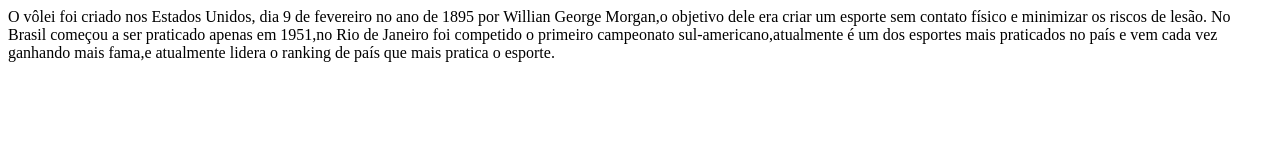
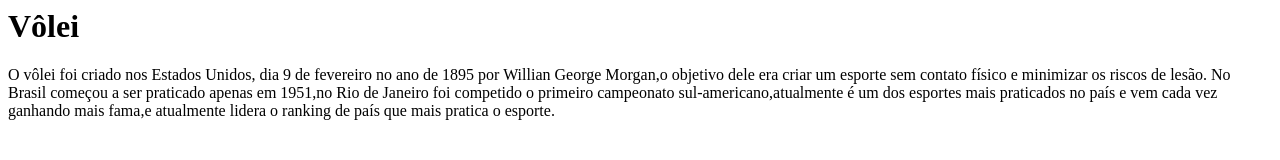
Before and after one commit to EvelinAlbachLinda/Volei, a plain HTML site: page index.html in a window 1280 px wide. Drawn offline with Linux system fonts and the light colour scheme.

Commit message:
adicionado texto e definido titulo

```diff
--- a/index.html
+++ b/index.html
@@ -1,2 +1,3 @@
+<h1>Vôlei</h1>
 O vôlei foi criado nos Estados Unidos, dia 9 de fevereiro no ano de 1895 por Willian George Morgan,o objetivo dele era criar um esporte sem contato físico e minimizar os riscos de lesão.
 No Brasil começou a ser praticado apenas em 1951,no Rio de Janeiro foi competido o primeiro campeonato sul-americano,atualmente é um dos esportes mais praticados no país e vem cada vez ganhando mais fama,e atualmente lidera o ranking de país que mais pratica o esporte.
```
